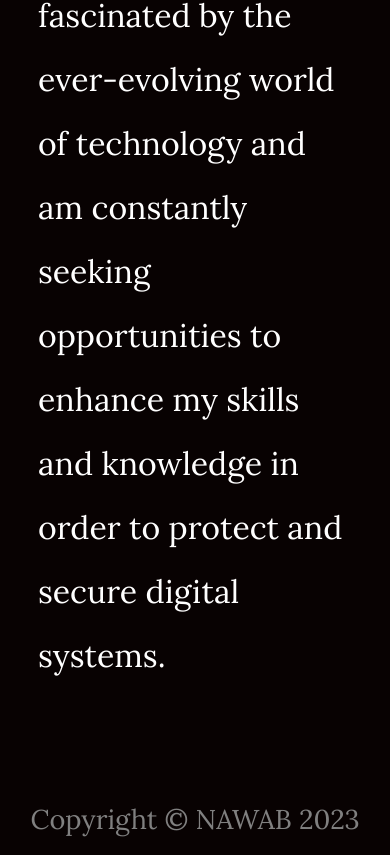
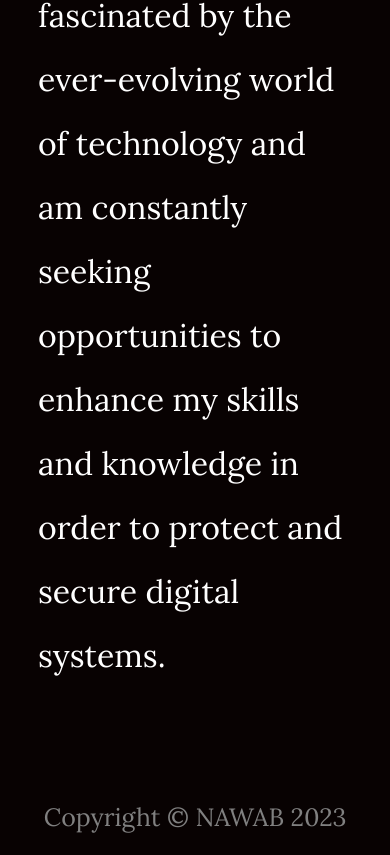
Before and after one commit to shaikfirdos786/MyPortfolio, a plain HTML site: page index.html in a window 390 px wide. Shown: the part 1673-2528 px from the top of the page. Drawn offline with nearby package versions, Linux system fonts and the light colour scheme.

Commit message:
Update styles.css

```diff
--- a/styles.css
+++ b/styles.css
@@ -99,6 +99,6 @@ h2 {
       text-align: center;
       right: 0;
       position: inherit;
-      font-size: 1.7rem;
+      font-size: 25px;
   }
 }
```
